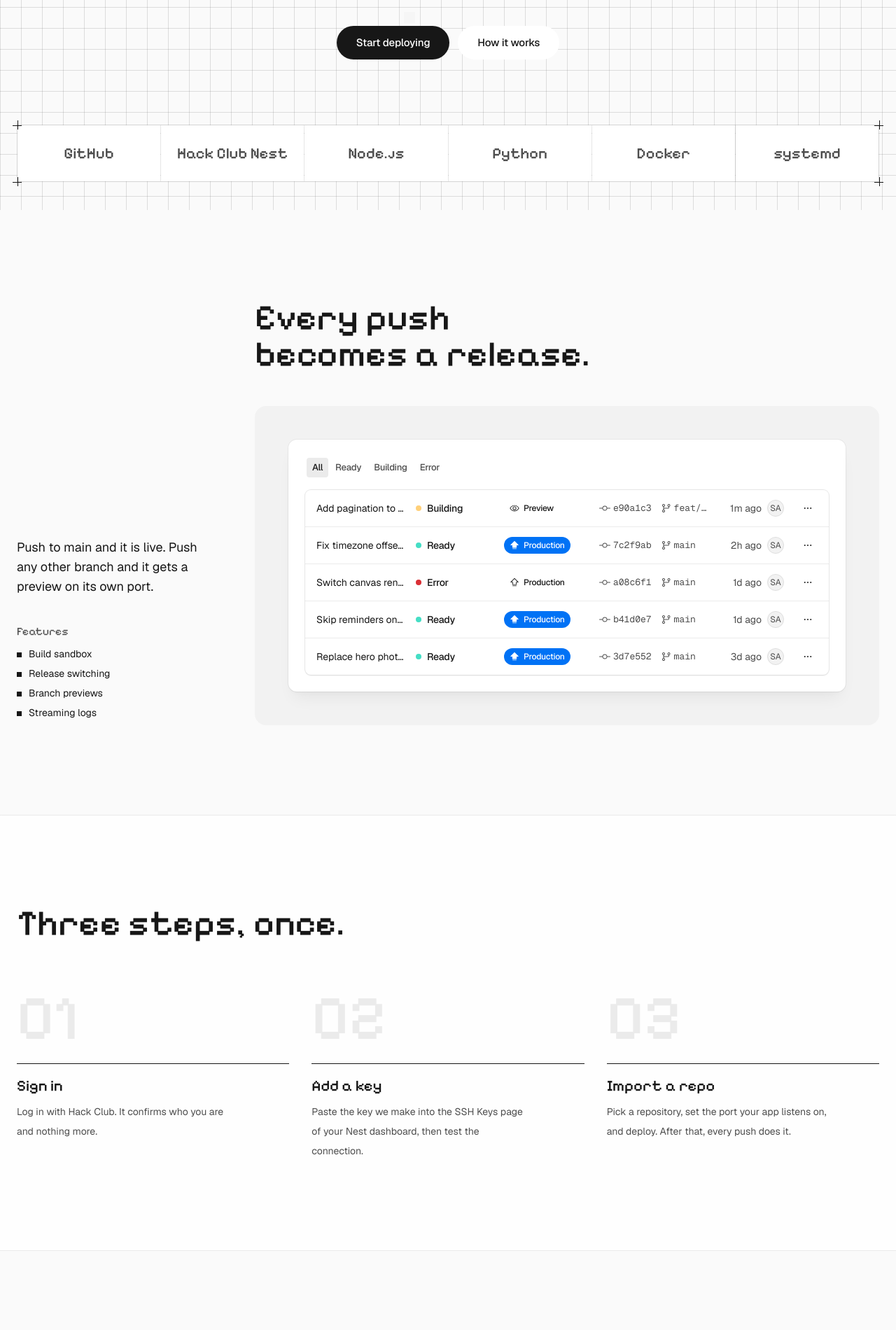
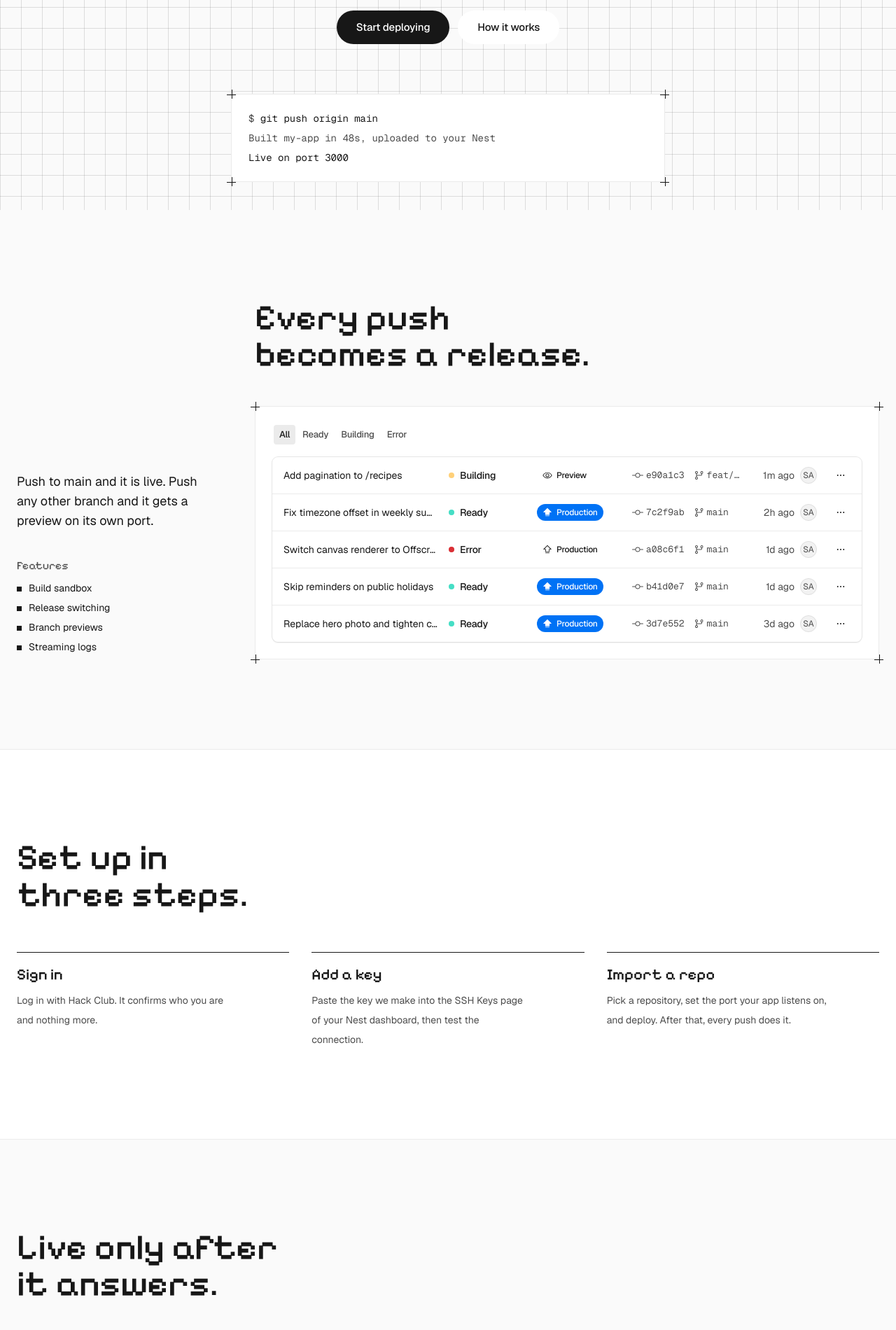
Before and after one commit to jeremy341/nest-deploy, a Next.js app in the folder web/: page / in a window 1280 px wide. Shown: the part 500-2400 px from the top of the page at 70% size. Built offline with nearby package versions, Linux system fonts and the light colour scheme.

Commit message:
Remove AI tells from the homepage: fake logo strip, step numerals, card grids, nested panels

```diff
--- a/web/src/app/(marketing)/page.tsx
+++ b/web/src/app/(marketing)/page.tsx
@@ -21,8 +21,6 @@ const pill =
 function Square() {
   return <span aria-hidden="true" className="mt-[0.55em] size-[7px] shrink-0 bg-foreground" />;
 }
-
-const WORKS_WITH = ["GitHub", "Hack Club Nest", "Node.js", "Python", "Docker", "systemd"];
 
 /** A crosshair at a corner of the frame, as on vercel.com. */
 function Plus({ className }: { className: string }) {
@@ -59,24 +57,18 @@ function Hero() {
       </div>
 
       <div className={cn(wrap, "pb-10")}>
-        <div className="relative">
+        <div className="relative mx-auto max-w-[620px]">
           <Plus className="-top-1.5 -left-1.5 z-10" />
           <Plus className="-top-1.5 -right-1.5 z-10" />
           <Plus className="-bottom-1.5 -left-1.5 z-10" />
           <Plus className="-right-1.5 -bottom-1.5 z-10" />
-          <ul
-            aria-label="Works with"
-            className="grid grid-cols-2 gap-px border bg-border sm:grid-cols-3 lg:grid-cols-6"
-          >
-            {WORKS_WITH.map((n) => (
-              <li
-                key={n}
-                className="font-pixel flex h-20 items-center justify-center bg-background px-4 text-center text-[22px] leading-none font-medium text-[var(--ds-gray-900)]"
-              >
-                {n}
-              </li>
-            ))}
-          </ul>
+          <div className="border bg-background px-6 py-5 text-left font-mono text-[14px] leading-7">
+            <p>
+              <span className="text-muted-foreground select-none">$ </span>git push origin main
+            </p>
+            <p className="text-muted-foreground">Built my-app in 48s, uploaded to your Nest</p>
+            <p>Live on port 3000</p>
+          </div>
         </div>
       </div>
     </section>
@@ -121,9 +113,13 @@ function Showcase({
           </ul>
         </div>
         <div className={cn("order-1", flip ? "lg:order-1" : "lg:order-2")}>
-          <h2 className={cn(h2, flip && "lg:ml-0")}>{title}</h2>
-          <div className="mt-12 rounded-2xl bg-[var(--ds-gray-100)] p-4 sm:p-8 lg:p-12">
-            <div inert aria-hidden="true" className="overflow-hidden rounded-xl bg-background shadow-menu">
+          <h2 className={h2}>{title}</h2>
+          <div className="relative mt-12">
+            <Plus className="-top-1.5 -left-1.5 z-10" />
+            <Plus className="-top-1.5 -right-1.5 z-10" />
+            <Plus className="-bottom-1.5 -left-1.5 z-10" />
+            <Plus className="-right-1.5 -bottom-1.5 z-10" />
+            <div inert aria-hidden="true" className="overflow-hidden border bg-background">
               {children}
             </div>
           </div>
@@ -141,18 +137,13 @@ const STEPS = [
 
 function Start() {
   return (
-    <section id="start" className="scroll-mt-14 border-y bg-background/80 py-24 backdrop-blur-[2px] lg:py-32">
+    <section id="start" className="scroll-mt-14 border-y bg-background py-24 lg:py-32">
       <div className={wrap}>
-        <h2 className={h2}>Three steps, once.</h2>
-        <ol className="mt-16 grid gap-12 md:grid-cols-3 md:gap-8">
-          {STEPS.map(([t, d], i) => (
-            <li key={t}>
-              <span className="font-pixel block text-[clamp(4rem,7vw,6rem)] leading-none font-medium text-[var(--ds-gray-400)]">
-                {String(i + 1).padStart(2, "0")}
-              </span>
-              <h3 className="font-pixel mt-5 border-t border-foreground pt-5 text-[22px] leading-none font-medium">
-                {t}
-              </h3>
+        <h2 className={h2}>Set up in three steps.</h2>
+        <ol className="mt-14 grid gap-10 md:grid-cols-3 md:gap-8">
+          {STEPS.map(([t, d]) => (
+            <li key={t} className="border-t border-foreground pt-5">
+              <h3 className="font-pixel text-[22px] leading-none font-medium">{t}</h3>
               <p className="mt-3 max-w-[34ch] leading-7 text-muted-foreground">{d}</p>
             </li>
           ))}
@@ -177,7 +168,7 @@ function Security() {
     <section id="security" className="scroll-mt-14 py-24 lg:py-32">
       <div className={wrap}>
         <div className="grid gap-8 lg:grid-cols-[minmax(0,1fr)_minmax(0,420px)] lg:items-end lg:gap-20">
-          <h2 className={cn(h2, "max-w-[20ch]")}>You hold the key, and you can take it back.</h2>
+          <h2 className={cn(h2, "max-w-[20ch]")}>The key is yours to take back.</h2>
           <div>
             <p className="max-w-[40ch] text-[18px] leading-7">
               SSH into Nest puts you in a root shell inside your own container, so the key we hold
@@ -193,17 +184,11 @@ function Security() {
             </a>
           </div>
         </div>
-        <dl className="mt-16 grid border-t md:grid-cols-2">
-          {LEDGER.map(([term, text], i) => (
-            <div
-              key={term}
-              className={cn(
-                "border-b bg-background/80 py-7 backdrop-blur-[2px] md:px-8",
-                i % 2 === 0 ? "md:border-r md:pl-0" : "md:pr-0"
-              )}
-            >
-              <dt className="font-pixel text-[21px] leading-none font-medium">{term}</dt>
-              <dd className="mt-3 max-w-[48ch] leading-7 text-muted-foreground">{text}</dd>
+        <dl className="mt-16 divide-y border-y">
+          {LEDGER.map(([term, text]) => (
+            <div key={term} className="grid gap-2 py-6 md:grid-cols-[280px_minmax(0,1fr)] md:gap-10">
+              <dt className="font-pixel text-[21px] leading-6 font-medium">{term}</dt>
+              <dd className="max-w-[60ch] leading-7 text-muted-foreground">{text}</dd>
             </div>
           ))}
         </dl>
@@ -223,7 +208,7 @@ const FAQ = [
 
 function Faq() {
   return (
-    <section id="faq" className="scroll-mt-14 border-y bg-background/80 py-24 backdrop-blur-[2px] lg:py-32">
+    <section id="faq" className="scroll-mt-14 border-y bg-background py-24 lg:py-32">
       <div className={cn(wrap, "grid gap-12 lg:grid-cols-[260px_minmax(0,1fr)] lg:gap-20")}>
         <h2 className="font-pixel text-[clamp(2rem,3vw,2.75rem)] leading-none font-medium">Questions</h2>
         <dl className="grid gap-x-14 gap-y-10 md:grid-cols-2">
@@ -244,7 +229,7 @@ function Cta() {
     <section>
       <div className={cn(wrap, "py-28 text-center lg:py-40")}>
         <h2 className="font-pixel mx-auto max-w-[12ch] text-[clamp(2.75rem,6vw,5rem)] leading-[0.95] font-medium">
-          Ready to deploy?
+          Deploy your first app.
         </h2>
         <div className="mt-9 flex flex-wrap justify-center gap-3">
           <Link href="/projects" className={cn(pill, "bg-foreground text-background")}>
@@ -285,8 +270,8 @@ export default function HomePage() {
 
       <Showcase
         flip
-        title="If it won't start, it won't ship."
-        note="A new release has to answer on its port before it counts. If it stays silent, the old one is put back."
+        title="Live only after it answers."
+        note="Nest Deploy waits for your app to respond on its port. If it never does, the previous release is put back."
         features={["Health checks", "Automatic revert", "Instant rollback", "Kept releases"]}
       >
         <div className="p-4 sm:p-6">
--- a/web/src/app/globals.css
+++ b/web/src/app/globals.css
@@ -223,6 +223,9 @@
   font-family: var(--font-pixel), var(--font-geist-mono), monospace;
   letter-spacing: 0;
   font-synthesis: none;
+  /* Pixelify Sans draws "fi" as a glyph that reads as "A". */
+  font-variant-ligatures: none;
+  font-feature-settings: "liga" 0, "clig" 0;
 }
 
 @utility shadow-border {
@@ -248,6 +251,17 @@
 @layer base {
   * {
     @apply border-border outline-ring/50;
+  }
+
+  /* Browser surfaces that would otherwise ship with defaults. */
+  ::selection {
+    background: var(--foreground);
+    color: var(--background);
+  }
+
+  html {
+    scrollbar-width: thin;
+    scrollbar-color: var(--ds-gray-400) transparent;
   }
 
   html {
```
